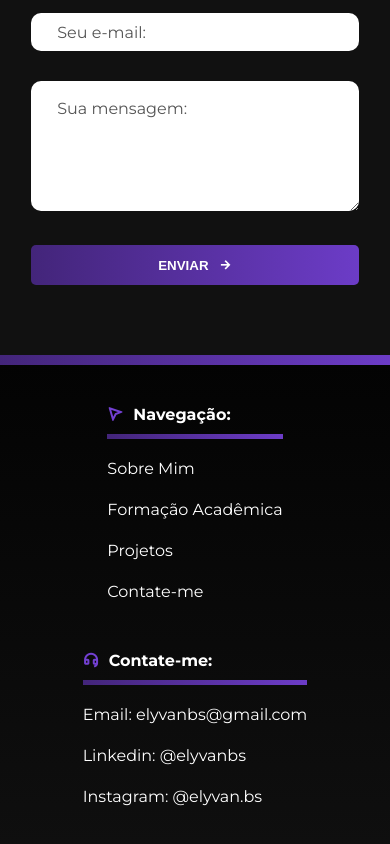
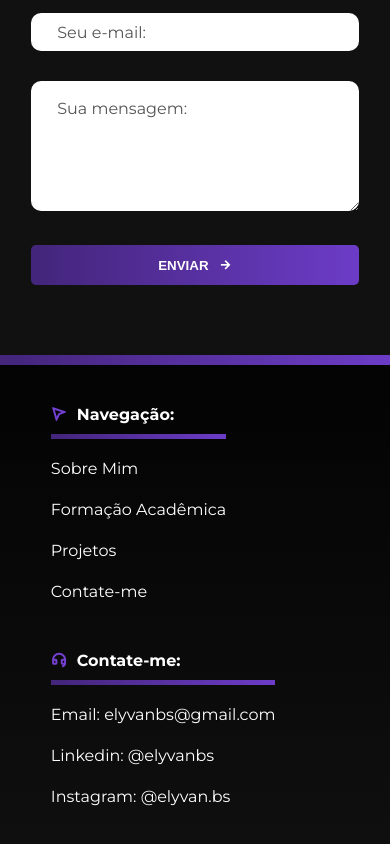
Before and after one commit to ElyvanBS/Portfolio-EBS, an Angular app in the folder portfolio-app/: page / in a window 390 px wide. Shown: the part 6910-7754 px from the top of the page. Built offline with nearby package versions, Linux system fonts and the light colour scheme.

Commit message:
Ajusta o estilo do footer para melhorar o layout e a disposição dos elementos

```diff
--- a/portfolio-app/src/app/app.component.scss
+++ b/portfolio-app/src/app/app.component.scss
@@ -145,6 +145,7 @@ footer {
 .container-retorno {
     background: var(--cor-gradient-primaria);
     position: fixed;
+    z-index: 1000;
     right: 40px;
     bottom: 100px;
     padding: 10px;
@@ -242,7 +243,9 @@ footer {
         .footer-content {
             flex-direction: column;
             gap: 50px;
-
+            justify-content: start;
+            align-items: start;
+            margin-left: 6%;
             .line-sup{
             display: none;
             }
```
